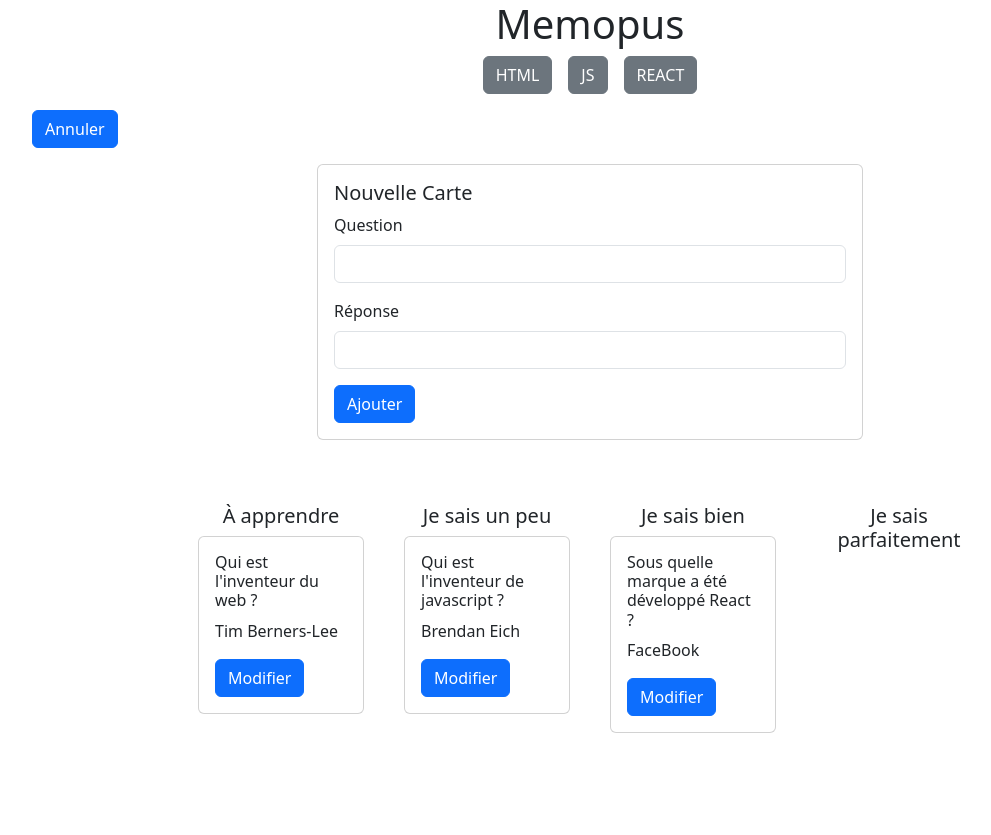
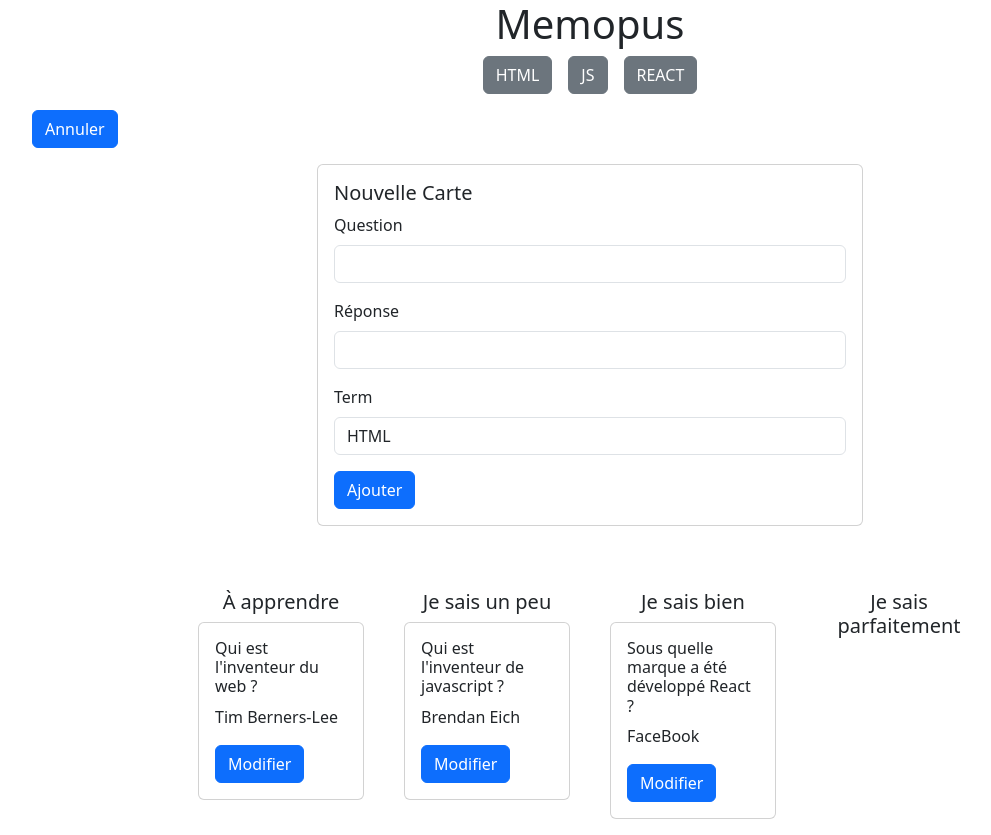
Before and after one commit to GAUTIERSebastien/like_memopus, a React (Create React App) app: page / in a window 1280 px wide. Both pictures are taken after a click on the button "Ajouter une nouvelle carte". Shown: the whole page, without its empty margins (50-1041 px from the left). Before the commit the page ends 800 px from the top, so only its background shows below. Built offline with nearby package versions, Linux system fonts and the light colour scheme; data requests are answered from the project's data file.

Commit message:
Add Terms for Create => Card | Bug => db.Json

```diff
--- a/db.json
+++ b/db.json
@@ -76,14 +76,10 @@
       "tid": 586
     },
     {
-      "question": "quui qui ?",
-      "answer": "toi",
+      "question": "Test",
+      "answer": "Réponse Test",
+      "tid": 724,
       "id": 34
-    },
-    {
-      "question": "quui qui ?",
-      "answer": "toi",
-      "id": 35
     }
   ]
 }
--- a/src/components/CreateCardForm.tsx
+++ b/src/components/CreateCardForm.tsx
@@ -1,16 +1,17 @@
-import React, { useState } from 'react';
-import JsonCards from '../services/JsonCards';
+import React, { useState } from "react";
+import JsonCards from "../services/JsonCards";
 
-const CreateCardForm = ({ onCardCreated }: any) => {
-    const [question, setQuestion] = useState('');
-    const [answer, setAnswer] = useState('');
+const CreateCardForm = ({ onCardCreated, terms }: any) => {
+  const [question, setQuestion] = useState("");
+  const [answer, setAnswer] = useState("");
+  const [selectedTerm, setSelectedTerm] = useState(terms[0]?.id || "");
 
   const handleSubmit = (e: React.FormEvent) => {
     e.preventDefault();
-        const newCard = { question, answer };
-        JsonCards.createCard(newCard).then(card => {
-            setQuestion('');
-            setAnswer('');
+    const newCard = { question, answer, tid: selectedTerm };
+    JsonCards.createCard(newCard).then((card: any) => {
+      setQuestion("");
+      setAnswer("");
       onCardCreated(card);
     });
   };
@@ -21,18 +22,53 @@ const CreateCardForm = ({ onCardCreated }: any) => {
         <h5 className="card-title">Nouvelle Carte</h5>
         <form onSubmit={handleSubmit}>
           <div className="mb-3">
-                        <label htmlFor="newQuestion" className="form-label">Question</label>
-                        <input type="text" className="form-control" id="newQuestion" value={question} onChange={(e) => setQuestion(e.target.value)} required />
+            <label htmlFor="newQuestion" className="form-label">
+              Question
+            </label>
+            <input
+              type="text"
+              className="form-control"
+              id="newQuestion"
+              value={question}
+              onChange={(e) => setQuestion(e.target.value)}
+              required
+            />
           </div>
           <div className="mb-3">
-                        <label htmlFor="newAnswer" className="form-label">Réponse</label>
-                        <input type="text" className="form-control" id="newAnswer" value={answer} onChange={(e) => setAnswer(e.target.value)} required />
+            <label htmlFor="newAnswer" className="form-label">
+              Réponse
+            </label>
+            <input
+              type="text"
+              className="form-control"
+              id="newAnswer"
+              value={answer}
+              onChange={(e) => setAnswer(e.target.value)}
+              required
+            />
+          </div>
+          <div className="mb-3">
+            <label htmlFor="termSelect" className="form-label">
+              Term
+            </label>
+            <select
+              className="form-control"
+              id="termSelect"
+              value={selectedTerm}
+              onChange={(e) => setSelectedTerm(e.target.value)}
+            >
+              {terms.map((term: any) => (
+                <option key={term.id} value={term.id}>
+                  {term.name}
+                </option>
+              ))}
+            </select>
           </div>
           <button className="btn btn-primary">Ajouter</button>
         </form>
       </div>
     </div>
   );
-}
+};
 
 export default CreateCardForm;
--- a/src/components/Home.tsx
+++ b/src/components/Home.tsx
@@ -2,8 +2,8 @@ import { useState, useEffect } from "react";
 import JsonTerms from "../services/JsonTerms";
 import JsonColumns from "../services/JsonColumns";
 import JsonCards from "../services/JsonCards";
-import Term from './Term';
-import Column from './Column';
+import Term from "./Term";
+import Column from "./Column";
 import CreateCardForm from "./CreateCardForm";
 
 const Home = () => {
@@ -14,21 +14,27 @@ const Home = () => {
 
   useEffect(() => {
     // Appel les méthodes pour charger les terms,cards et columns
-        JsonTerms.loadTerms().then(data => {
+    JsonTerms.loadTerms()
+      .then((data) => {
         setTerms(data);
-        }).catch(error => {
+      })
+      .catch((error) => {
         console.error("Erreur lors de la récupération des terms: ", error);
       });
 
-        JsonColumns.loadColumns().then(data => {
+    JsonColumns.loadColumns()
+      .then((data) => {
         setColumns(data);
-        }).catch(error => {
+      })
+      .catch((error) => {
         console.error("Erreur lors de la récupération des columns: ", error);
       });
 
-        JsonCards.loadCards().then(data => {
+    JsonCards.loadCards()
+      .then((data) => {
         setCards(data);
-        }).catch(error => {
+      })
+      .catch((error) => {
         console.error("Erreur lors de la récupération des cards: ", error);
       });
   }, []);
@@ -48,13 +54,16 @@ const Home = () => {
       </section>
 
       <section className="container mt-3">
-                <button className="btn btn-primary mb-3" onClick={() => setShowForm(!showForm)}>
+        <button
+          className="btn btn-primary mb-3"
+          onClick={() => setShowForm(!showForm)}
+        >
           {showForm ? "Annuler" : "Ajouter une nouvelle carte"}
         </button>
         {showForm && (
           <div className="row justify-content-center">
             <div className="col-md-6">
-                    <CreateCardForm onCardCreated={handleCardCreated} />
+              <CreateCardForm onCardCreated={handleCardCreated} terms={terms} />
             </div>
           </div>
         )}
@@ -63,13 +72,15 @@ const Home = () => {
       <section className="container mt-5">
         <div className="row justify-content-center gap-3">
           {columns.map((column, index) => {
-                        const columnCards = cards.filter(card => card.column === column.id);
+            const columnCards = cards.filter(
+              (card) => card.column === column.id
+            );
             return <Column key={index} {...column} cards={columnCards} />;
           })}
         </div>
       </section>
     </>
   );
-}
+};
 
 export default Home;
```
Also changed, not shown: src/services/JsonCards.tsx (+19 -15 lines). Lines whose indentation alone changed are shown as unchanged.
